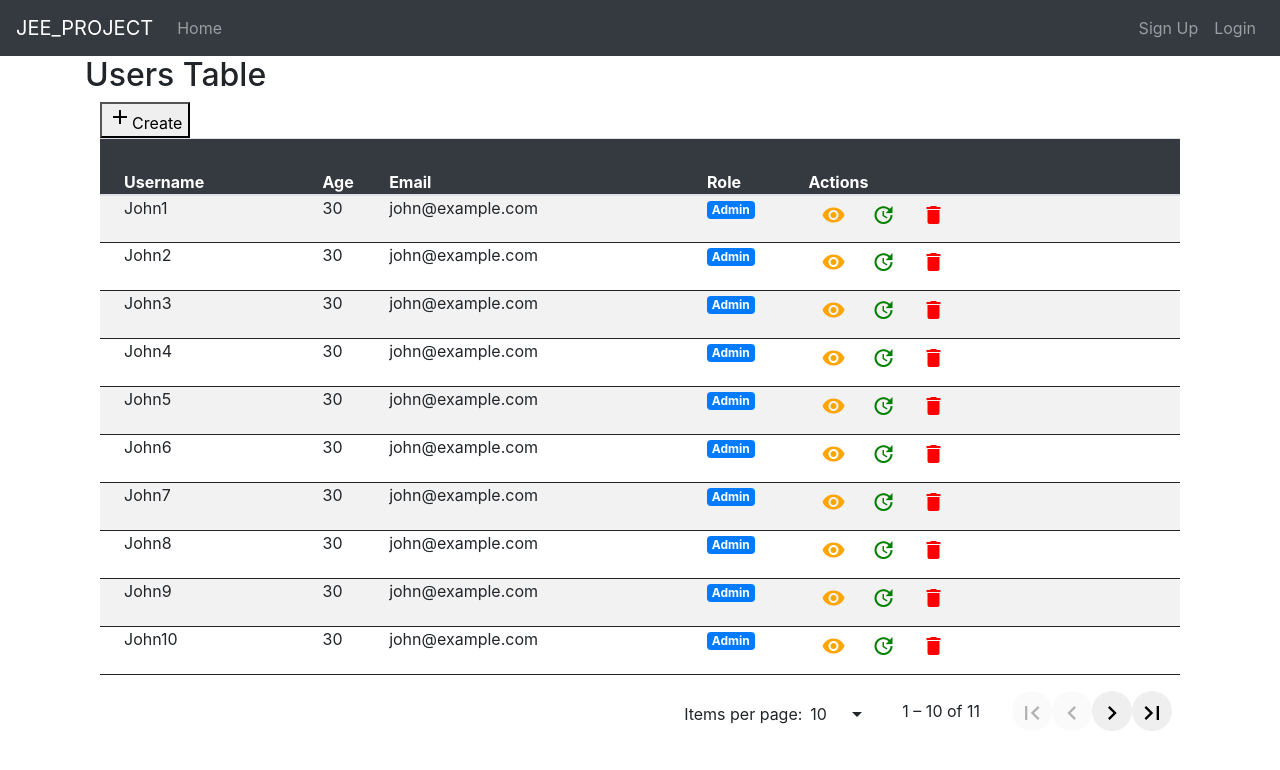
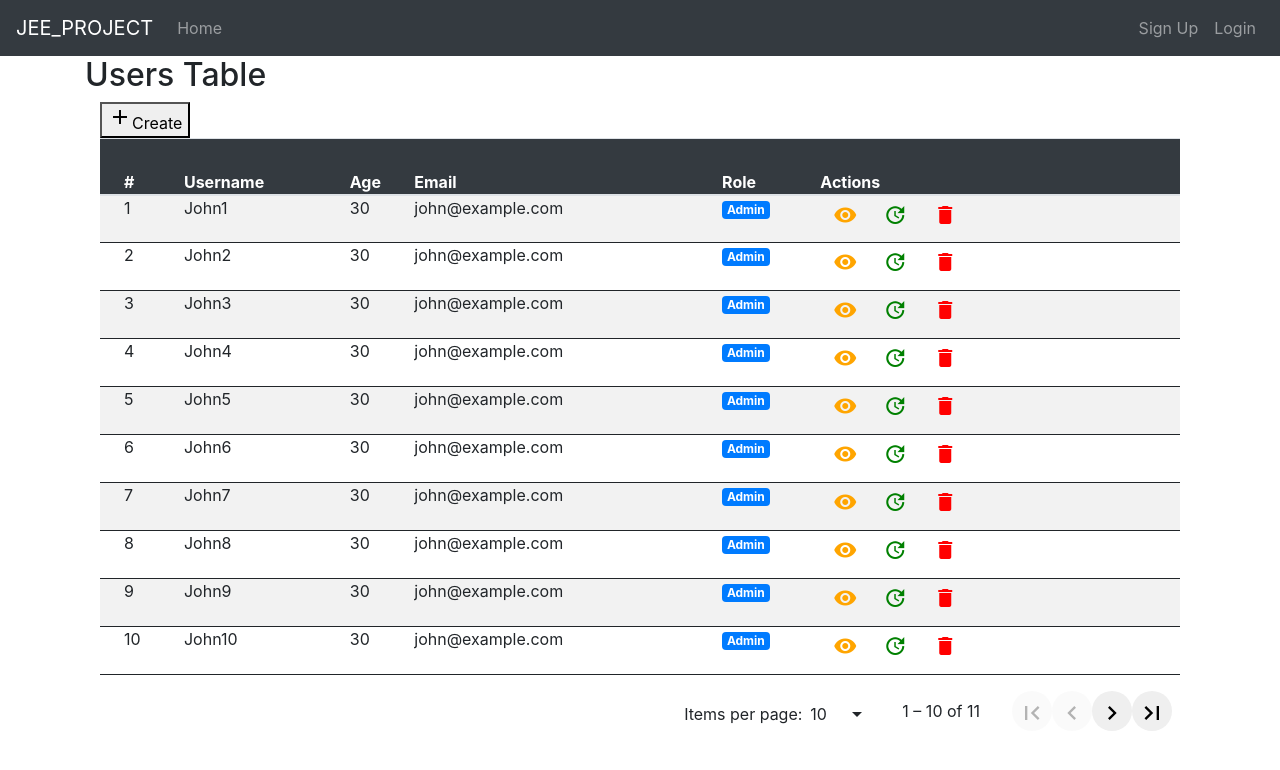
Before and after one commit to TheSkyAboveTheSky/Internat-Helper, an Angular app in the folder client/: page /users in a window 1280 px wide. Shown: the top 770 px of the page. Built offline with nearby package versions, Linux system fonts and the light colour scheme.

Commit message:
update v3

```diff
--- a/client/src/app/components/user-list/user-list.component.html
+++ b/client/src/app/components/user-list/user-list.component.html
@@ -8,7 +8,12 @@
   <table mat-table
     [dataSource]="DataSource"
     class="table table-hover table-striped table-sm">
-
+    <ng-container matColumnDef="icon">
+      <th mat-header-cell class="table-dark"
+        *matHeaderCellDef>#</th>
+      <td mat-cell
+        *matCellDef="let element;let i =index;"> {{i+1}} </td>
+    </ng-container>
     <ng-container matColumnDef="username">
       <th mat-header-cell class="table-dark"
         *matHeaderCellDef>Username</th>
--- a/client/src/app/components/user-list/user-list.component.ts
+++ b/client/src/app/components/user-list/user-list.component.ts
@@ -12,7 +12,7 @@ import { MatPaginator } from '@angular/material/paginator';
 })
 export class UserListComponent implements OnInit {
   constructor() {}
-  displayedColumns: string[] = ["username","age","email","role","action"];
+  displayedColumns: string[] = ["icon","username","age","email","role","action"];
   DataSource!:MatTableDataSource<any>;
   @ViewChild('paginator') paginator!: MatPaginator;
   ngOnInit(): void {
```
